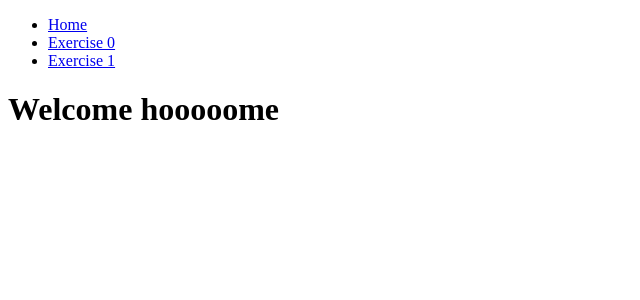
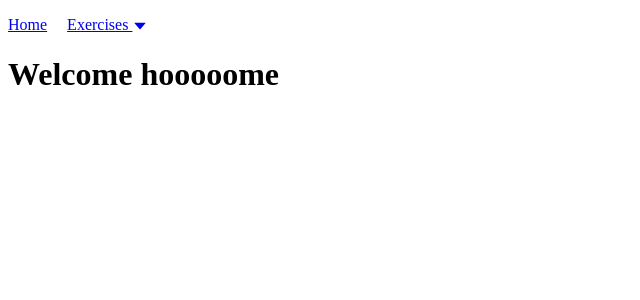
Before and after one commit to artsy/relay-workshop, a React (Vite) app: page / in a window 1280 px wide. Shown: the top 300 px of the page, without its empty margins (0-640 px from the left). Built offline with nearby package versions, Linux system fonts and the light colour scheme; what miragejs, react-relay would draw is missing.

Commit message:
feat: navigation that won't take up a ton of space as we add more exercises

```diff
--- a/src/Nav.tsx
+++ b/src/Nav.tsx
@@ -1,22 +1,80 @@
-import React from 'react';
+import React, { useState } from 'react';
 import { Link } from 'react-router-dom';
 
 const Nav: React.FC = () => {
+  const [showExercises, setShowExercises] = useState(false);
+  const collapseSymbol = showExercises ? <IconUpCaret /> : <IconDownCaret />;
+
   return (
     <nav>
-      <ul>
-        <li>
+      <List>
+        <ListItem>
           <Link to="/">Home</Link>
-        </li>
-        <li>
-          <Link to="/exercise-0">Exercise 0</Link>
-        </li>
-        <li>
-          <Link to="/exercise-1">Exercise 1</Link>
-        </li>
-      </ul>
+        </ListItem>
+        <ListItem>
+          <a href="#" onClick={() => setShowExercises(!showExercises)}>
+            Exercises {collapseSymbol}
+          </a>
+        </ListItem>
+      </List>
+      {showExercises && <SubNav />}
     </nav>
   );
 };
 
+const SubNav: React.FC = () => {
+  return (
+    <List>
+      <ListItem>
+        <Link to="/exercise-0">Exercise 0</Link>
+      </ListItem>
+      <ListItem>
+        <Link to="/exercise-1">Exercise 1</Link>
+      </ListItem>
+    </List>
+  );
+};
+
+const List: React.FC = ({ children }) => {
+  return <ul style={{ display: 'flex', padding: '0' }}>{children}</ul>;
+};
+
+const ListItem: React.FC = ({ children }) => {
+  return (
+    <li style={{ listStyleType: 'none', marginRight: '20px' }}>{children}</li>
+  );
+};
+
+const IconDownCaret: React.FC = () => {
+  return (
+    <Icon>
+      <path d="M840.4 300H183.6c-19.7 0-30.7 20.8-18.5 35l328.4 380.8c9.4 10.9 27.5 10.9 37 0L858.9 335c12.2-14.2 1.2-35-18.5-35z"></path>
+    </Icon>
+  );
+};
+
+const IconUpCaret: React.FC = () => {
+  return (
+    <Icon>
+      <path d="M858.9 689L530.5 308.2c-9.4-10.9-27.5-10.9-37 0L165.1 689c-12.2 14.2-1.2 35 18.5 35h656.8c19.7 0 30.7-20.8 18.5-35z"></path>
+    </Icon>
+  );
+};
+
+const Icon: React.FC = ({ children }) => {
+  return (
+    <svg
+      stroke="currentColor"
+      fill="currentColor"
+      stroke-width="0"
+      viewBox="0 0 1024 1024"
+      height="1em"
+      width="1em"
+      xmlns="http://www.w3.org/2000/svg"
+      style={{ display: 'inline-block', verticalAlign: 'middle' }}
+    >
+      {children}
+    </svg>
+  );
+};
 export default Nav;
```
